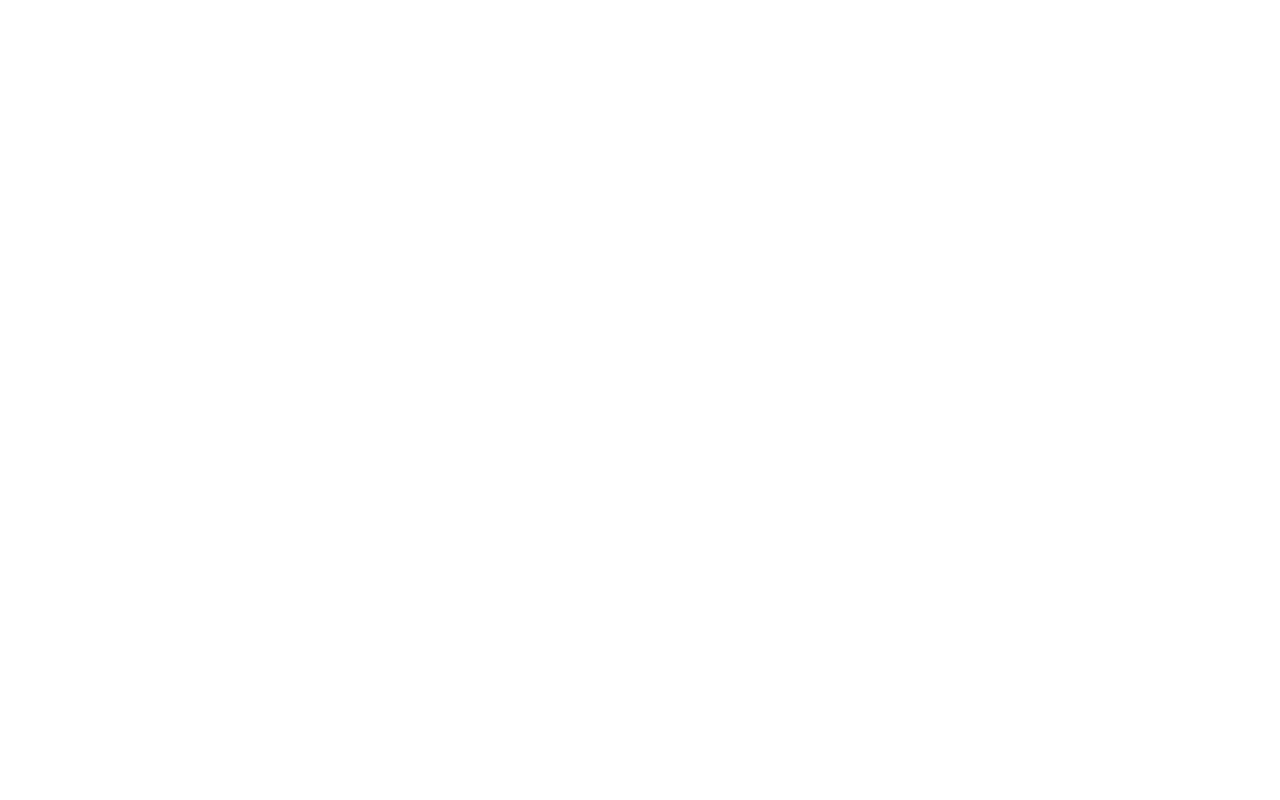
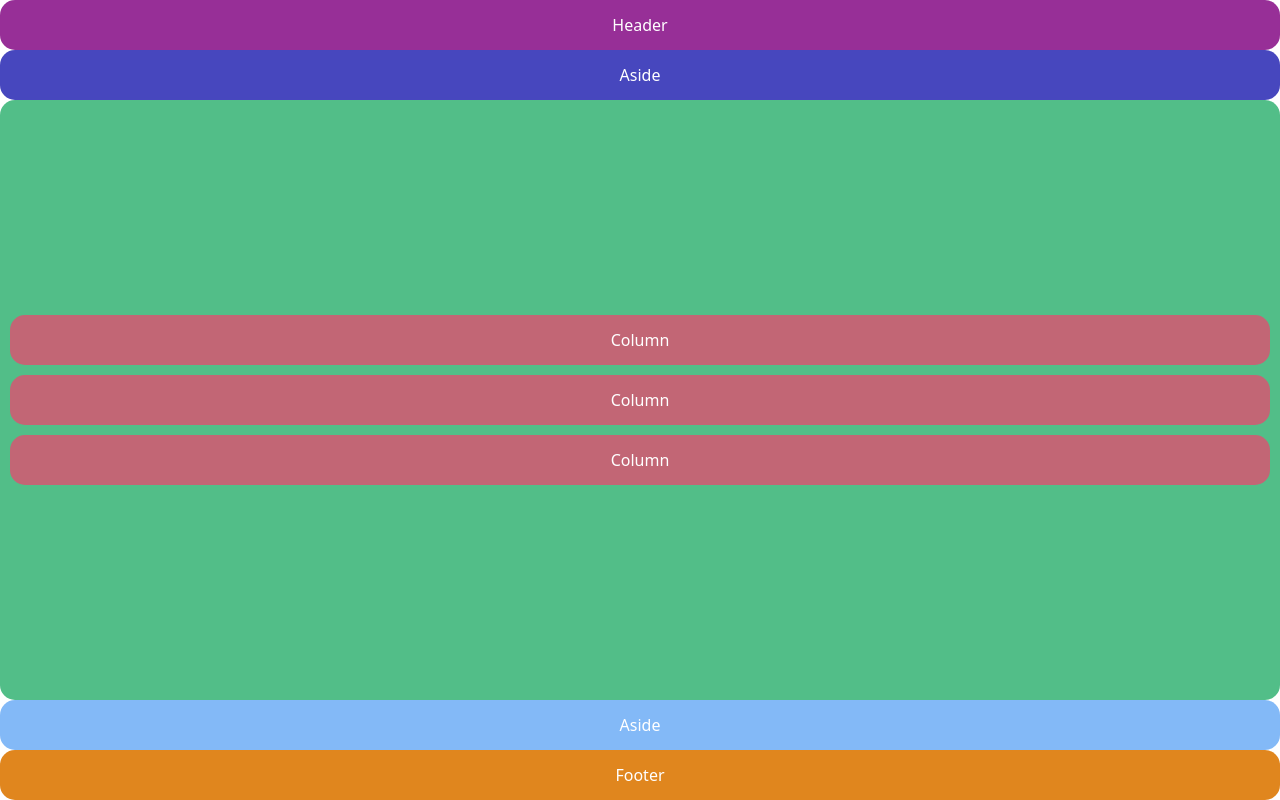
Before and after one commit to amandeee77/grid-wireframe-practice, a plain HTML site: page index.html in a window 1280 px wide. Drawn offline with Linux system fonts and the light colour scheme.

Commit message:
changed css to match assignment

```diff
--- a/css/style.css
+++ b/css/style.css
@@ -0,0 +1,90 @@
+@import url("./reset.css");
+
+body {
+    display: grid;
+    grid-template-areas:
+        "header"
+        "aside1"
+        "main"
+        "aside2"
+        "footer";
+    grid-template-columns: 1fr; /* Single column layout */
+    grid-template-rows: auto auto 1fr auto auto; /* Adjust rows */
+    height: 100vh; /* Full-page layout */
+    margin: 0; /* Remove default browser margin */
+}
+
+header, aside, footer, main div {
+    display: flex;
+    justify-content: center;
+    align-items: center;
+    text-align: center;
+    height: 100%;
+}
+
+/* Header */
+header {
+    grid-area: header;
+    background-color: rgba(128, 0, 128, 0.815);
+    color: white;
+    padding: 10px;
+    border-radius: 15px;
+    width: 100%;
+    height: 50px; /* Fixed height for header */
+}
+
+/* Top Aside */
+.aside1 {
+    grid-area: aside1; /* Below the header */
+    background-color: rgb(71, 71, 190);
+    color: white;
+    padding: 10px;
+    border-radius: 15px;
+    width: 100%;
+    height: 50px;
+}
+
+/* Main Content */
+main {
+    grid-area: main; /* Middle section for content */
+    display: flex; /* Stacking elements inside vertically */
+    flex-direction: column; /* Stacked layout */
+    gap: 10px;
+    background-color: rgb(82, 190, 136);
+    padding: 10px;
+    border-radius: 15px;
+    align-items: center;
+    justify-content: center;
+}
+
+main div {
+    background-color: rgb(194, 102, 117); /* Background for each column */
+    color: white;
+    text-align: center;
+    padding: 10px;
+    border-radius: 15px;
+    height: 50px;
+    width: 100%;
+}
+
+/* Bottom Aside */
+.aside2 {
+    grid-area: aside2; /* Above the footer */
+    background-color: rgb(131, 185, 247);
+    color: white;
+    padding: 10px;
+    border-radius: 15px;
+    width: 100%;
+    height: 50px;
+}
+
+/* Footer */
+footer {
+    grid-area: footer; /* Bottom of the page */
+    background-color: rgb(224, 134, 30);
+    color: white;
+    padding: 10px;
+    border-radius: 15px;
+    width: 100%;
+    height: 50px;
+}
--- a/index.html
+++ b/index.html
@@ -4,8 +4,18 @@
     <meta charset="UTF-8">
     <meta name="viewport" content="width=device-width, initial-scale=1.0">
     <title>Grid Wireframe Practice</title>
+    <link rel="stylesheet" href="./css/reset.css">
+    <link rel="stylesheet" href="./css/style.css">
 </head>
 <body>
-
+    <header>Header</header>
+    <aside class="aside1">Aside</aside>
+    <main>
+        <div>Column</div>
+        <div>Column</div>
+        <div>Column</div>
+    </main>
+    <aside class="aside2">Aside</aside>
+    <footer>Footer</footer>
 </body>
 </html>
```
Also changed, not shown: mobile-wireframe.png (added).
